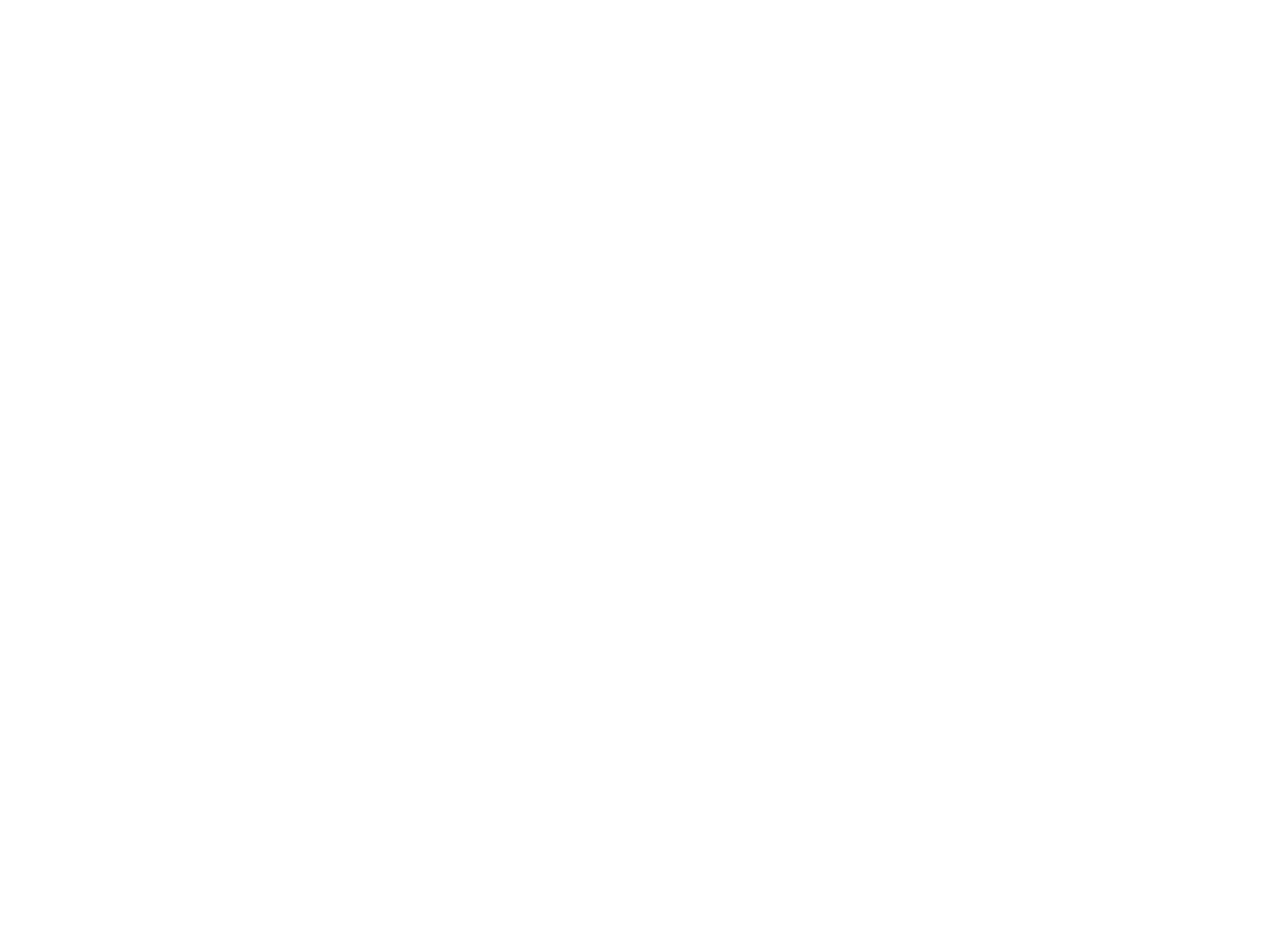
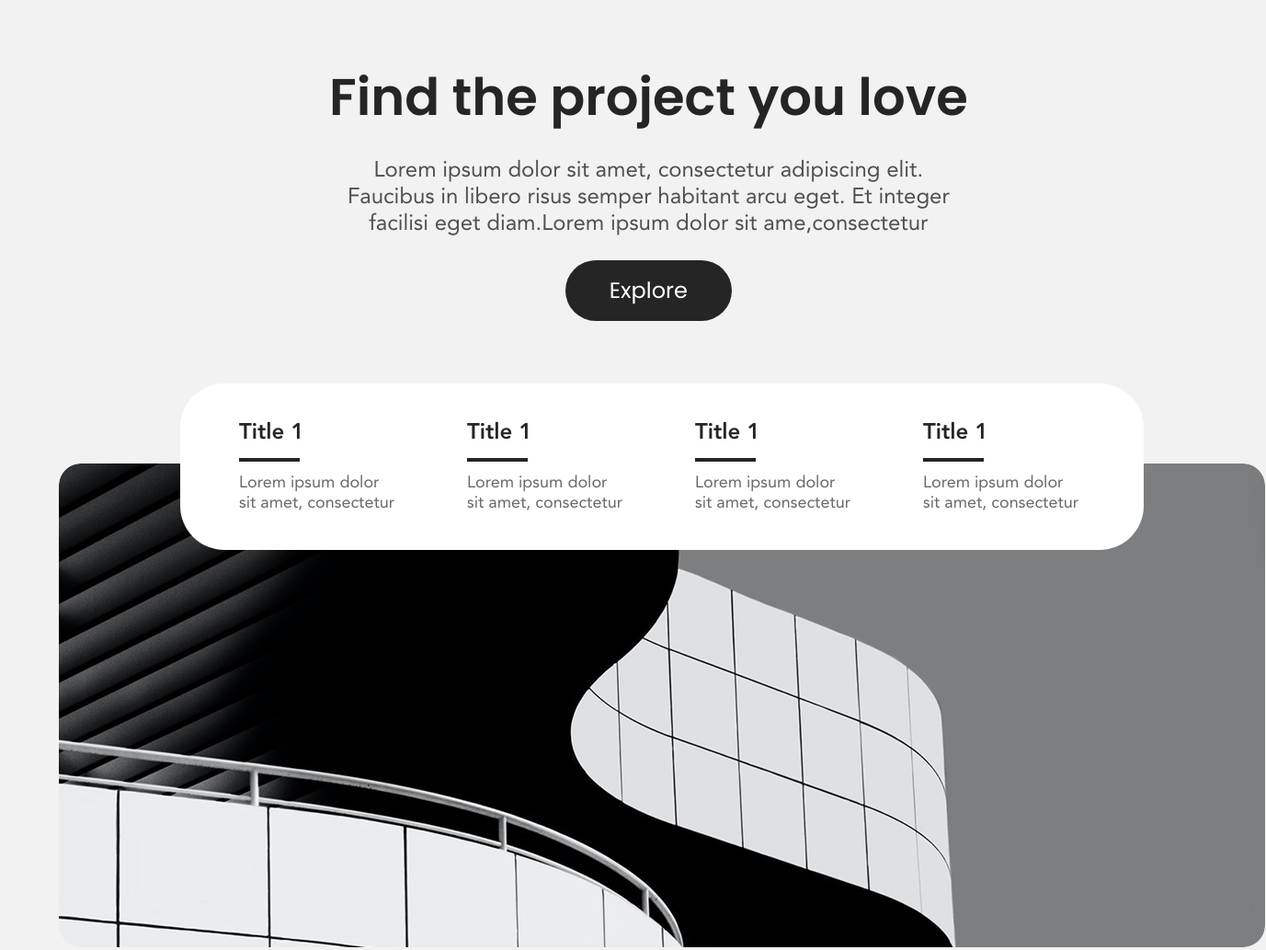
Before and after one commit to JohanAndreyGuarinReatiga/landing-pages-designs, a plain HTML site: page index.html in a window 1280 px wide. Shown: the top 1033 px of the page at 92% size, 1377 px wide, since content can reach past the window. Before the commit the page ends 800 px from the top, so only its background shows below. Drawn offline with Linux system fonts and the light colour scheme.

Commit message:
feat: :rocket: web page 17

```diff
--- a/css/style.css
+++ b/css/style.css
@@ -1,8 +1,143 @@
 @import url(variables.css);
-
 
 *{
     margin: 0;
     padding: 0;
     box-sizing: border-box;
 }
+
+body {
+  background: var(--color-5);
+  height: 1475px;
+  /* position: relative; */
+  /* overflow: hidden; */
+  justify-self: center;
+}
+.content {
+  display: flex;
+  flex-direction: column;
+  gap: 24px;
+  align-items: center;
+  justify-content: center;
+  position: absolute;
+  left: 358px;
+  top: 64px;
+}
+.find{
+  color: var(--color-1);
+  text-align: left;
+  font-family: "Poppins-SemiBold";
+  font-size: 56px;
+  line-height: 84px;
+  font-weight: 600;
+  position: relative;
+}
+.lorem{
+  color: var(--color-4);
+  text-align: center;
+  font-family: "Avenir-Roman";
+  font-size: 24px;
+  font-weight: 400;
+  position: relative;
+  width: 689px;
+}
+.primary-button {
+  background: var(--color-1);
+  border-radius: 36px;
+  padding: 24px 48px 24px 48px;
+  display: flex;
+  flex-direction: row;
+  gap: 10px;
+  align-items: flex-start;
+  justify-content: flex-start;
+  flex-shrink: 0;
+  position: relative;
+  overflow: hidden;
+}
+.contact-us {
+  color: var(--color-2);
+  text-align: left;
+  font-family: "Poppins-Regular";
+  font-size: 24px;
+  line-height: 18px;
+  font-weight: 400;
+  position: relative;
+}
+.image {
+  border-radius: 24px;
+  width: 1312px;
+  height: 526px;
+  position: absolute;
+  left: 64px;
+  top: 504px;
+  overflow: hidden;
+  object-fit: cover;
+}
+.list {
+  background: var(--color-2);
+  border-radius: 48px;
+  padding: 40px 64px 40px 64px;
+  display: flex;
+  flex-direction: row;
+  gap: 72px;
+  align-items: flex-start;
+  justify-content: flex-start;
+  position: absolute;
+  left: 196px;
+  top: 417px;
+}
+
+.title-1 {
+  color: var(--color-1);
+  text-align: left;
+  font-family: "Avenir-Heavy";
+  font-size: 24px;
+  font-weight: 400;
+  position: relative;
+}
+.rectangle-16 {
+  background: var(--color-1);
+  flex-shrink: 0;
+  width: 66px;
+  height: 4px;
+  position: relative;
+}
+.lorem-ipsum{
+  color: var(--color-3);
+  text-align: left;
+  font-family: "Avenir-Roman";
+  font-size: 18px;
+  font-weight: 400;
+  position: relative;
+  width: 176px;
+}
+
+.frame {
+  display: flex;
+  flex-direction: column;
+  gap: 12px;
+  align-items: flex-start;
+  justify-content: flex-start;
+  flex-shrink: 0;
+  position: relative;
+}
+.images-bottom {
+  display: flex;
+  flex-direction: row;
+  gap: 40px;
+  align-items: flex-start;
+  justify-content: flex-start;
+  position: absolute;
+  left: 64px;
+  top: 1070px;
+
+  img{
+    border-radius: 32px;
+    flex-shrink: 0;
+    width: 411px;
+    height: 344px;
+    position: relative;
+    overflow: hidden;
+    object-fit: cover;
+  }
+}
--- a/css/variables.css
+++ b/css/variables.css
@@ -2,17 +2,17 @@
     --color-1: #252525;
     --color-2: #FFFFFF;
     --color-3: hsla(0, 0%, 15%, 0.7);
-    --color-3: hsla(0, 0%, 15%, 0.8);
-    --color-3: #F2F2F2;
+    --color-4: hsla(0, 0%, 15%, 0.8);
+    --color-5: #F2F2F2;
 
 
 }
 @font-face {
-    font-family: "AvenirLTStd-Heavy";
+    font-family: "Avenir-Heavy";
     src: url(../storage/font/AvenirLTStd-Heavy.otf);
 }
 @font-face {
-    font-family: "AvenirLTStd-Roman";
+    font-family: "Avenir-Roman";
     src: url(../storage/font/AvenirLTStd-Roman.otf);
 }
 @font-face {
--- a/index.html
+++ b/index.html
@@ -7,6 +7,61 @@
     <title>17</title>
 </head>
 <body>
-
+    <div class="content">
+        <div class="find">Find the project you love</div>
+        <div class="lorem">
+        Lorem ipsum dolor sit amet, consectetur adipiscing elit. Faucibus in
+        libero risus semper habitant arcu eget. Et integer facilisi eget
+        diam.Lorem ipsum dolor sit ame,consectetur
+        </div>
+        <div class="primary-button">
+        <div class="contact-us">Explore</div>
+        </div>
+    </div>
+    <img class="image" src="storage/img/image.png" />
+    <div class="list">
+        <div class="frame">
+        <div class="title-1">Title 1</div>
+        <div class="rectangle-16"></div>
+        <div class="lorem-ipsum">
+            Lorem ipsum dolor
+            <br/>
+            sit amet, consectetur
+        </div>
+        </div>
+        <div class="frame">
+        <div class="title-1">Title 1</div>
+        <div class="rectangle-16"></div>
+        <div class="lorem-ipsum">
+            Lorem ipsum dolor
+            <br/>
+            sit amet, consectetur
+        </div>
+        </div>
+        <div class="frame">
+        <div class="title-1">Title 1</div>
+        <div class="rectangle-16"></div>
+        <div class="lorem-ipsum">
+            Lorem ipsum dolor
+            <br/>
+            sit amet, consectetur
+        </div>
+        </div>
+        <div class="frame">
+        <div class="title-1">Title 1</div>
+        <div class="rectangle-16"></div>
+        <div class="lorem-ipsum">
+            Lorem ipsum dolor
+            <br/>
+            sit amet, consectetur
+        </div>
+        </div>
+    </div>
+    <div class="images-bottom">
+        <img src="storage/img/Frame 14243.png"/>
+        <img src="storage/img/Frame 14244.png"/>
+        <img src="storage/img/Frame 14245.png"/>
+    </div>
+    </div>
 </body>
 </html>
```
Also changed, not shown: storage/img/Frame 14243.png (added), storage/img/Frame 14244.png (added), storage/img/Frame 14245.png (added), storage/img/image.png (added).
